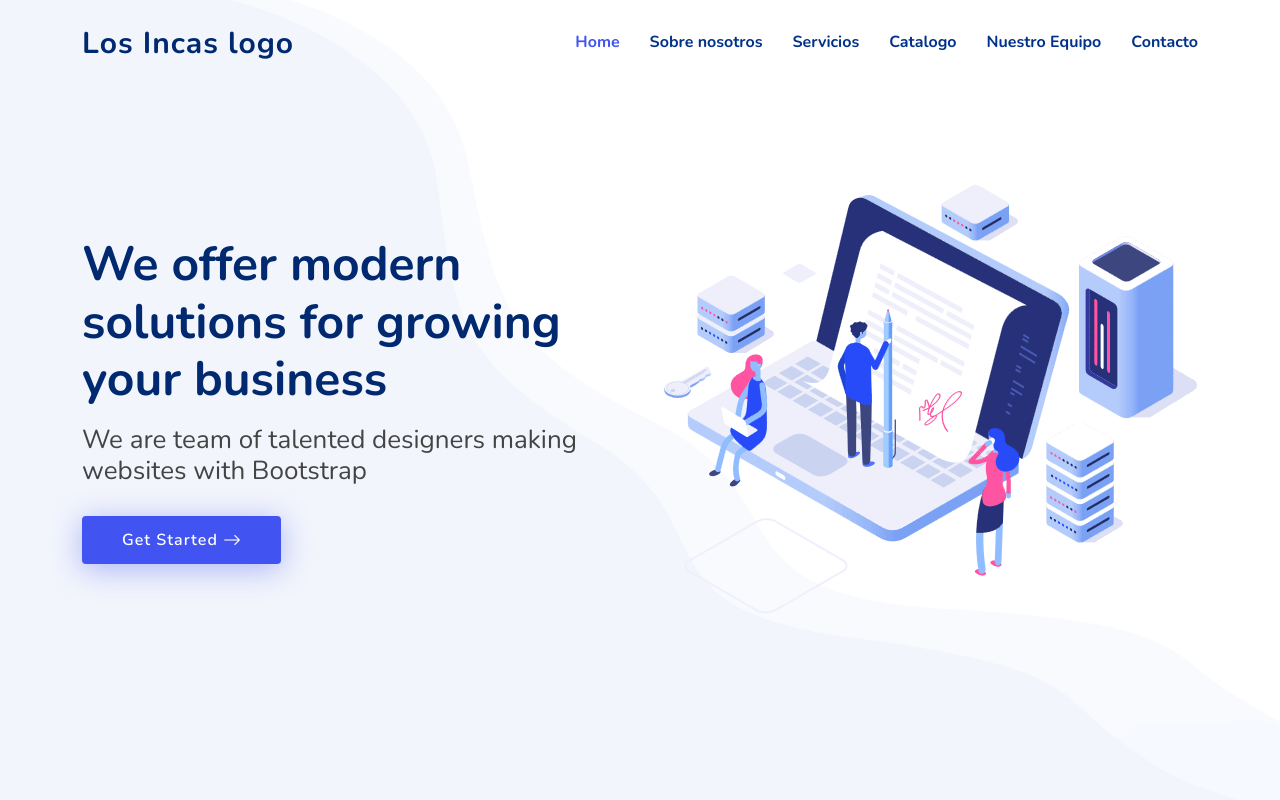
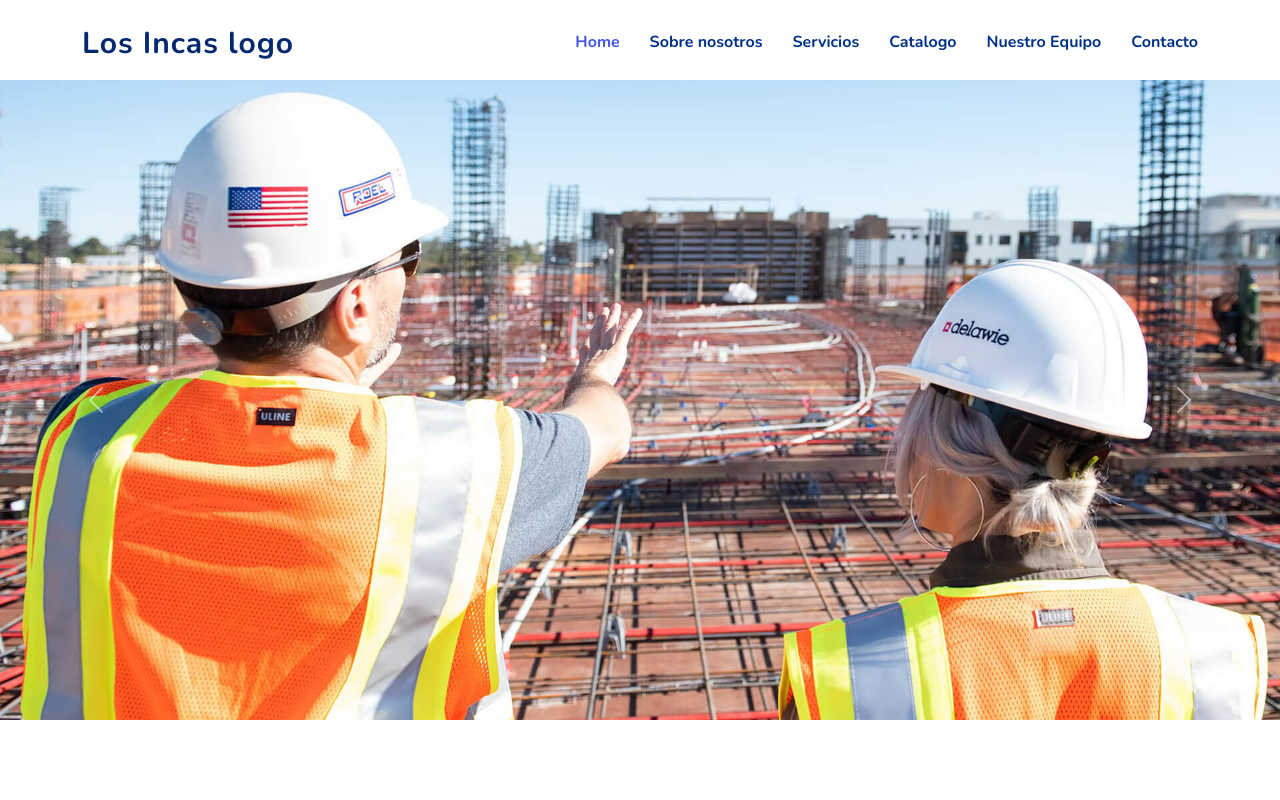
Before and after one commit to Agustinsavoy1/losincaslogistics, a plain HTML site: page index.html in a window 1280 px wide. Shown: the top 800 px of the page. Drawn offline with nearby package versions, Linux system fonts and the light colour scheme.

Commit message:
new slider

```diff
--- a/assets/css/style.css
+++ b/assets/css/style.css
@@ -43,6 +43,30 @@ h6 {
 section {
   padding: 60px 0;
   overflow: hidden;
+}
+
+.carousel {
+  width: 100%;
+  overflow: hidden;
+  padding: 20px 0;
+
+  position: relative;
+}
+
+
+
+.carousel-inner > .item > img {
+
+  height: 100vh;
+  background-repeat: no-repeat;
+  background-size: cover;
+  background-position: center;
+}
+
+.w-100 {
+  width: 100% !important;
+    height: 80vh;
+    object-fit: cover;
 }
 
 .section-header {
--- a/index.html
+++ b/index.html
@@ -5,7 +5,7 @@
   <meta charset="utf-8">
   <meta content="width=device-width, initial-scale=1.0" name="viewport">
 
-  <title>Los Incas</title>
+  <title>Logistica Los Incas</title>
   <meta content="" name="description">
   <meta content="" name="keywords">
 
@@ -61,30 +61,51 @@
     </div>
   </header><!-- End Header -->
 
-  <!-- ======= Hero Section ======= -->
-  <section id="hero" class="hero d-flex align-items-center">
 
-    <div class="container">
-      <div class="row">
-        <div class="col-lg-6 d-flex flex-column justify-content-center">
-          <h1 data-aos="fade-up">We offer modern solutions for growing your business</h1>
-          <h2 data-aos="fade-up" data-aos-delay="400">We are team of talented designers making websites with Bootstrap</h2>
-          <div data-aos="fade-up" data-aos-delay="600">
-            <div class="text-center text-lg-start">
-              <a href="#about" class="btn-get-started scrollto d-inline-flex align-items-center justify-content-center align-self-center">
-                <span>Get Started</span>
-                <i class="bi bi-arrow-right"></i>
-              </a>
-            </div>
-          </div>
+  <section>
+    <div id="carouselExampleControls" class="carousel slide" data-bs-ride="carousel">
+      <div class="carousel-inner">
+        <div class="carousel-item active">
+          <img src="/assets/img/hero-carousel/hero-carousel-1.jpg" class="d-block w-100" alt="carousel-img-1">
         </div>
-        <div class="col-lg-6 hero-img" data-aos="zoom-out" data-aos-delay="200">
-          <img src="assets/img/hero-img.png" class="img-fluid" alt="">
+        <div class="carousel-item">
+          <img src="/assets/img/hero-carousel/hero-carousel-2.jpg" class="d-block w-100" alt="carousel-img-2">
+        </div>
+        <div class="carousel-item">
+          <img src="/assets/img/hero-carousel/hero-carousel-3.jpg" class="d-block w-100" alt="carousel-img-3">
         </div>
       </div>
+      <button class="carousel-control-prev" type="button" data-bs-target="#carouselExampleControls" data-bs-slide="prev">
+        <span class="carousel-control-prev-icon" aria-hidden="true"></span>
+        <span class="visually-hidden">Anterior</span>
+      </button>
+      <button class="carousel-control-next" type="button" data-bs-target="#carouselExampleControls" data-bs-slide="next">
+        <span class="carousel-control-next-icon" aria-hidden="true"></span>
+        <span class="visually-hidden">Siguiente</span>
+      </button>
     </div>
 
-  </section><!-- End Hero -->
+
+  </section>
+
+
+
+
+
+
+
+
+
+
+
+
+
+
+
+
+
+
+
 
   <main id="main">
     <!-- ======= About Section ======= -->
```
Also changed, not shown: assets/img/hero-carousel/hero-carousel-1.jpg (added), assets/img/hero-carousel/hero-carousel-2.jpg (added), assets/img/hero-carousel/hero-carousel-3.jpg (added), assets/img/hero-carousel/hero-carousel-4.jpg (added), assets/img/hero-carousel/hero-carousel-5.jpg (added).
